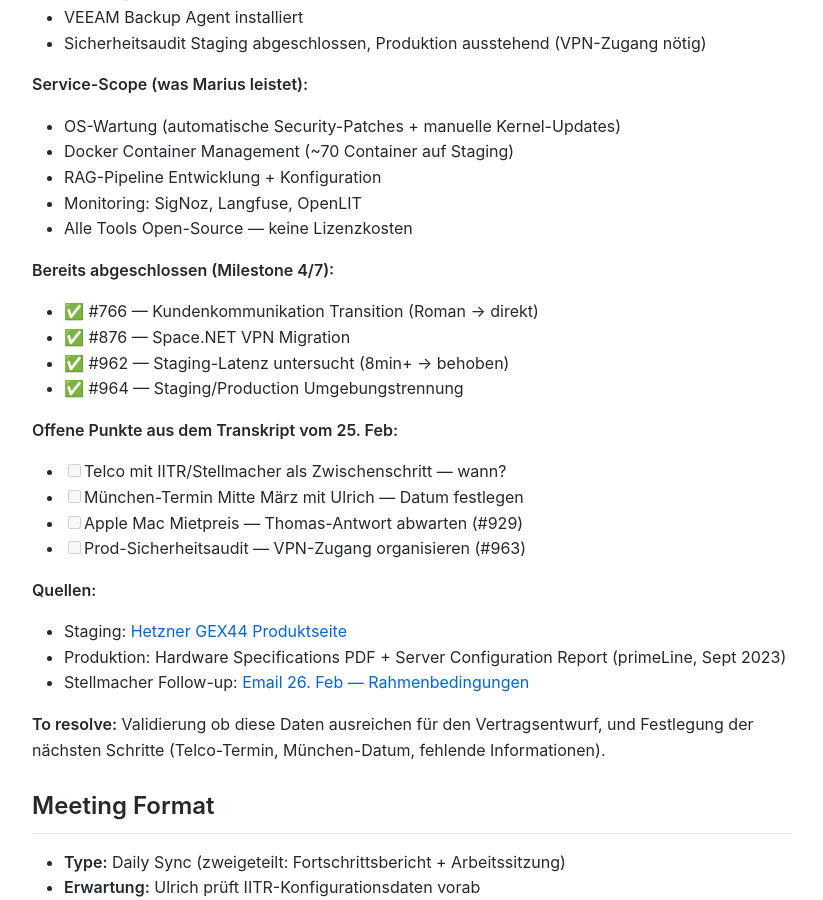
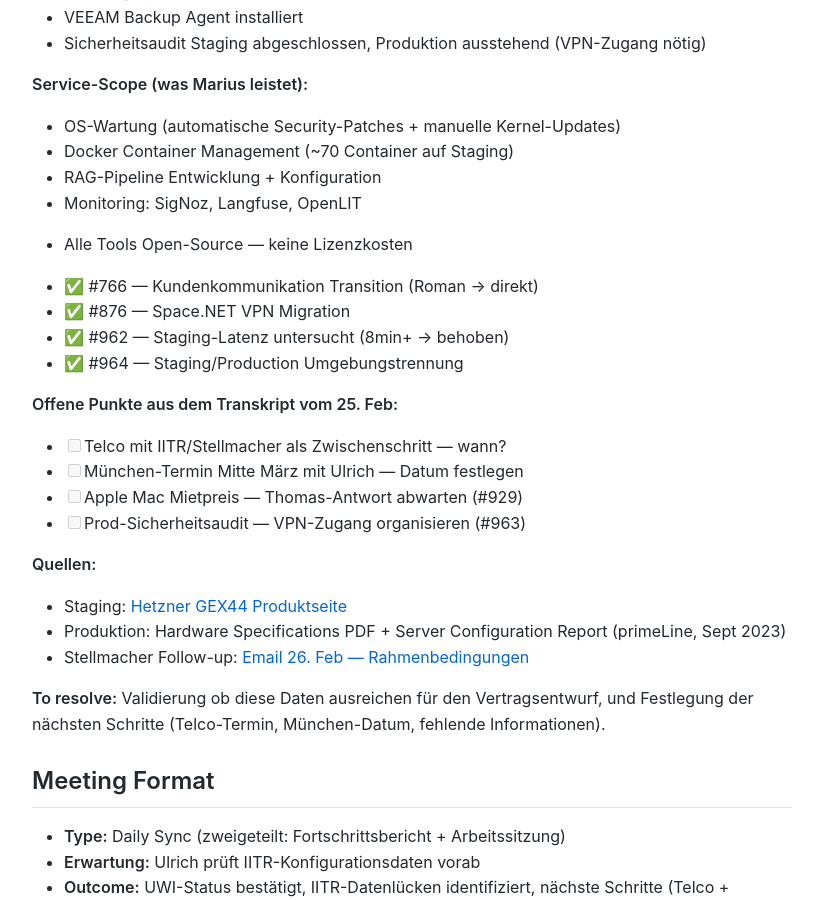
Before and after one commit to MariusWilsch/public-wilsch-ai-pages, a Jekyll site: the page built from project/uwi-retainer/meeting-agenda-daily-sync-2026-02-27.md, in a window 1280 px wide and 900 px high, scrolled down 3682 px. Shown: the whole window, without its empty margins (228-1051 px from the left). Built offline with Jekyll 4.4.1, drawn with Linux system fonts in a browser that asks for light colours; our own code applies the rules of GitHub Pages for plain Markdown files.

Commit message:
Sync from hippocampus 2026-02-27

```diff
--- a/project/uwi-retainer/meeting-agenda-daily-sync-2026-02-27.md
+++ b/project/uwi-retainer/meeting-agenda-daily-sync-2026-02-27.md
@@ -124,7 +124,6 @@ Stellmacher hat am 26. Feb schriftliche Rahmenbedingungen angefragt ([Email](htt
 - Monitoring: SigNoz, Langfuse, OpenLIT
 - Alle Tools Open-Source — keine Lizenzkosten
 
-**Bereits abgeschlossen (Milestone 4/7):**
 - ✅ #766 — Kundenkommunikation Transition (Roman → direkt)
 - ✅ #876 — Space.NET VPN Migration
 - ✅ #962 — Staging-Latenz untersucht (8min+ → behoben)
```
